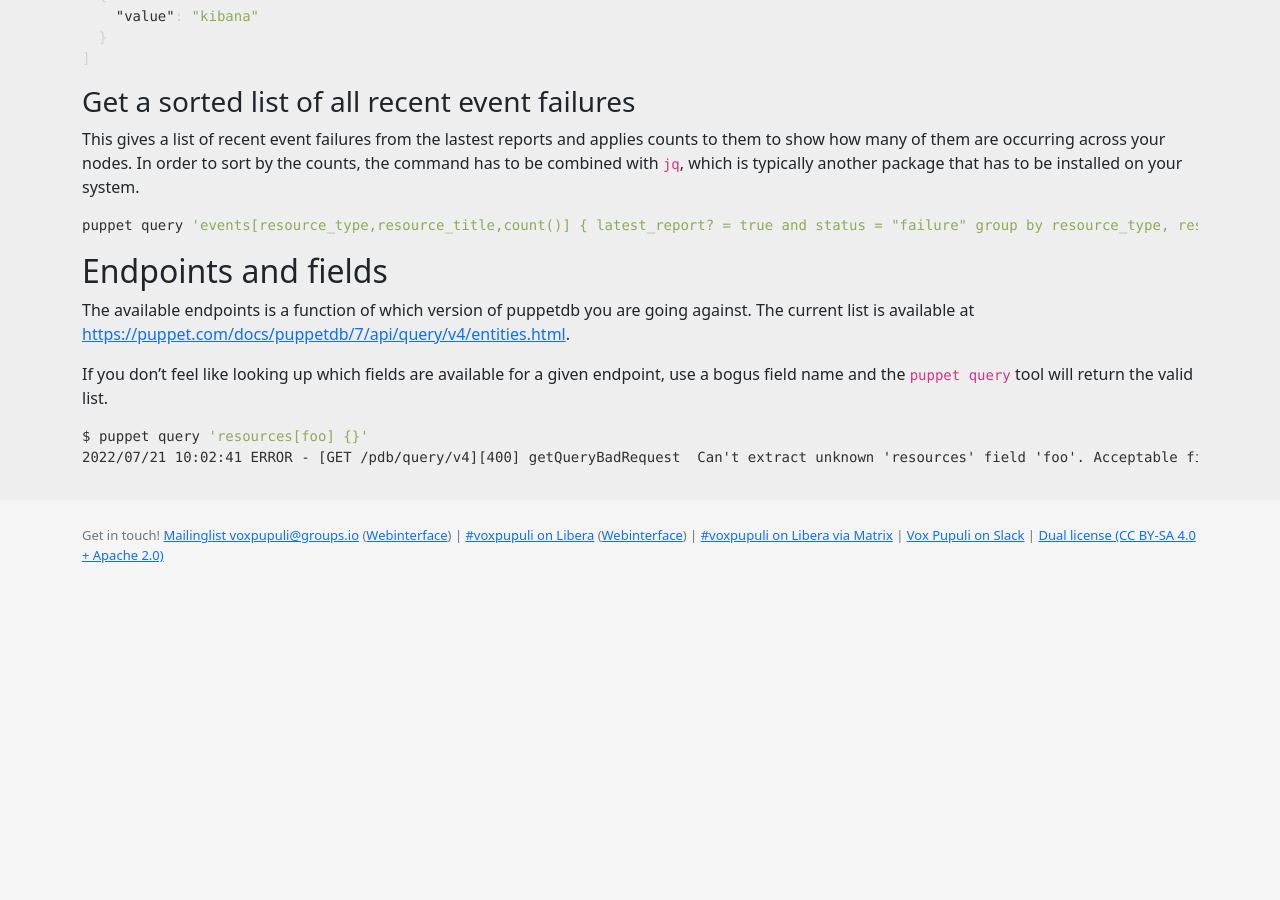
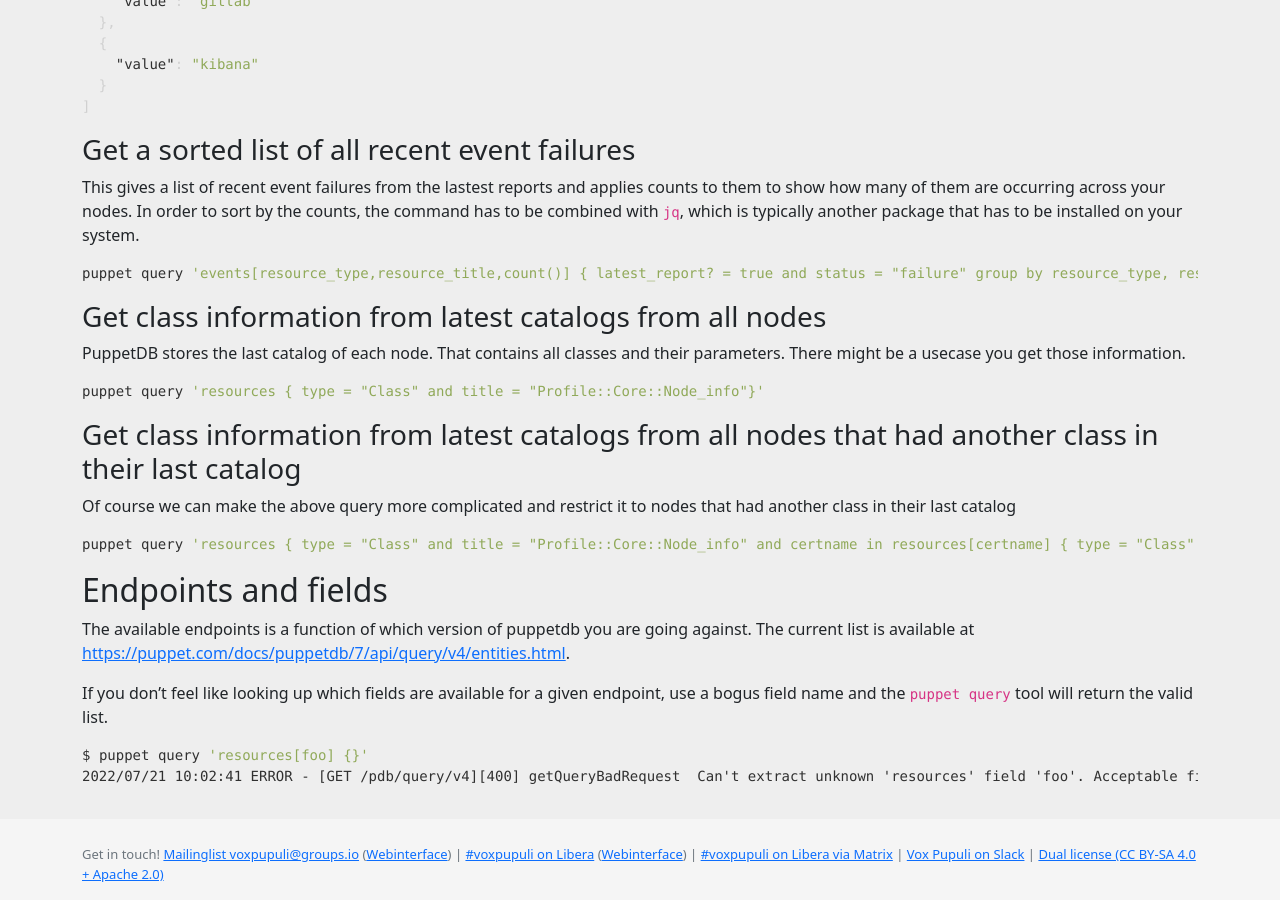
Before and after one commit to voxpupuli/voxpupuli.github.io, a Jekyll site: the page built from _docs/pql_queries.md, in a window 1280 px wide and 900 px high, scrolled down 5162 px. Built offline with Jekyll 4.4.1, drawn with Linux system fonts in a browser that asks for light colours; nearby versions of some CDN libraries; before the commit the page ends 5743 px from its top, so only the background shows below that; some of the changed text lies outside the part shown.

Commit message:
Add more PQL queries

````diff
--- a/_docs/pql_queries.md
+++ b/_docs/pql_queries.md
@@ -284,6 +284,24 @@ which is typically another package that has to be installed on your system.
 puppet query 'events[resource_type,resource_title,count()] { latest_report? = true and status = "failure" group by resource_type, resource_title }' | jq 'sort_by(.count) | reverse'
 ```
 
+### Get class information from latest catalogs from all nodes
+
+PuppetDB stores the last catalog of each node. That contains all classes and
+their parameters. There might be a usecase you get those information.
+
+```shell
+puppet query 'resources { type = "Class" and title = "Profile::Core::Node_info"}'
+```
+
+### Get class information from latest catalogs from all nodes that had another class in their last catalog
+
+Of course we can make the above query more complicated and restrict it to nodes
+that had another class in their last catalog
+
+```shell
+puppet query 'resources { type = "Class" and title = "Profile::Core::Node_info" and certname in resources[certname] { type = "Class" and title = "Prometheus::Node_exporter" }}'
+```
+
 ## Endpoints and fields
 
 The available endpoints is a function of which version of puppetdb you are going against. The current list is available at <https://puppet.com/docs/puppetdb/7/api/query/v4/entities.html>.
````
